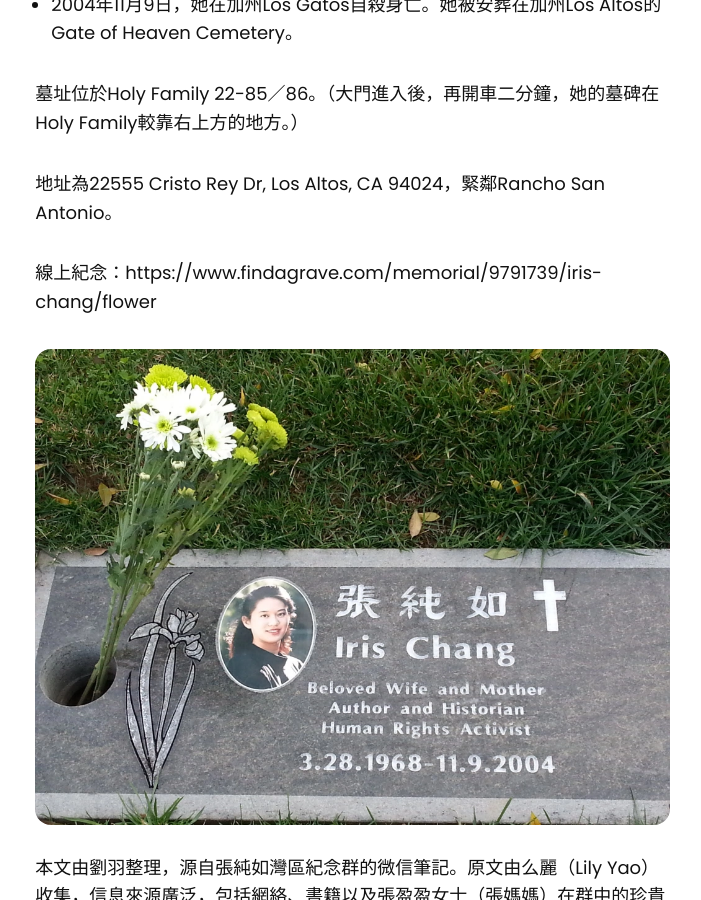
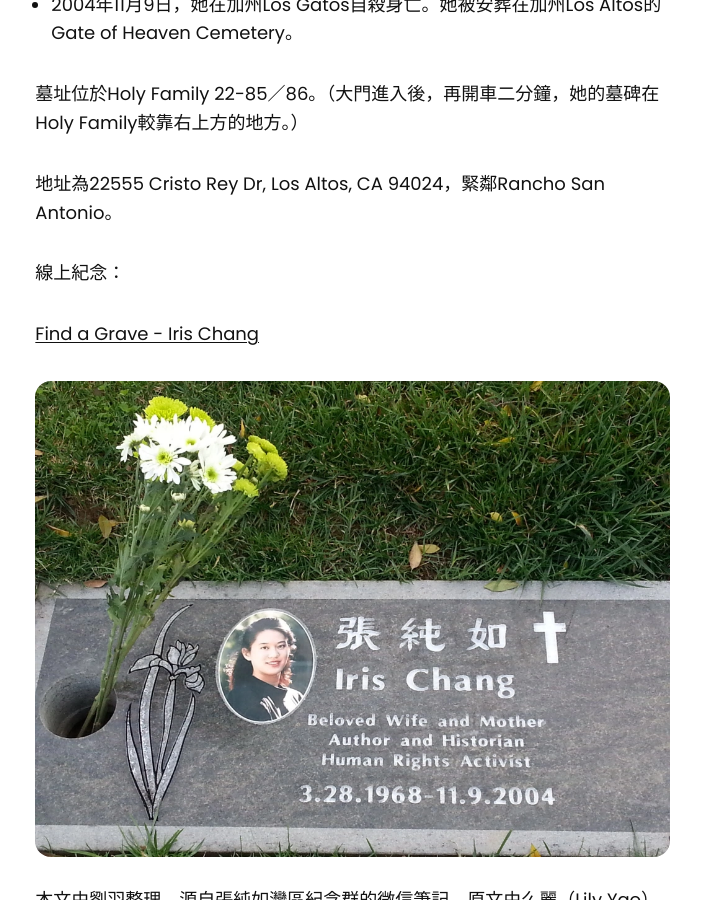
Before and after one commit to thatirischang/thatirischang.github.io, a Jekyll site: the page built from _posts/2024-07-21-10-iris-chang.md, in a window 1280 px wide and 900 px high, scrolled down 6254 px. Shown: the whole window, without its empty margins (454-1155 px from the left). Built offline with Jekyll 4.4.1, drawn with Linux system fonts in a browser that asks for light colours; some of the changed text lies outside the part shown.

Commit message:
Update 2024-07-21-10-iris-chang.md

```diff
--- a/_posts/2024-07-21-10-iris-chang.md
+++ b/_posts/2024-07-21-10-iris-chang.md
@@ -96,7 +96,9 @@ Basic Books. p. 290. ISBN 978-0-465-06835-7
 
 地址為22555 Cristo Rey Dr, Los Altos, CA 94024，緊鄰Rancho San Antonio。
 
-線上紀念：https://www.findagrave.com/memorial/9791739/iris-chang/flower
+線上紀念：
+
+[Find a Grave - Iris Chang](https://www.findagrave.com/memorial/9791739/iris-chang/flower)
 
 <center><img src="https://thatirischang.github.io/images/117.jpg" title="test"></center>
 <br>
```
Also changed, not shown: other parts of _posts/2024-07-21-10-iris-chang.md (+1 -1 lines).
